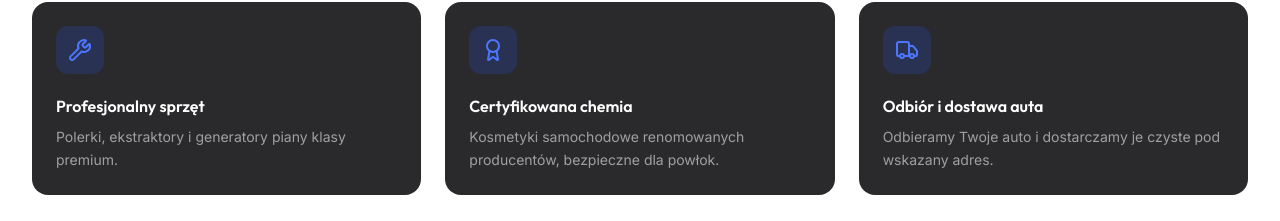
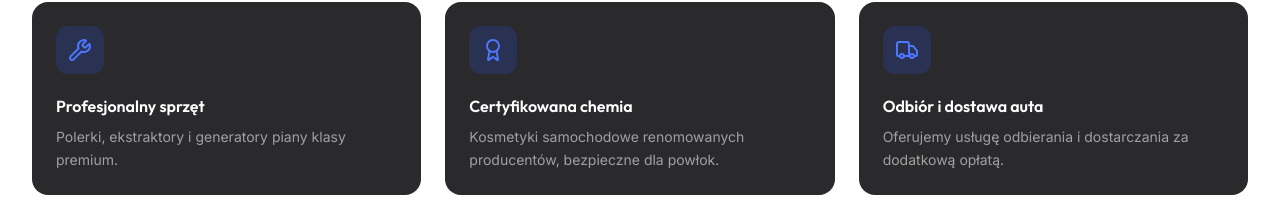
Before and after one commit to 78781978/wash-go, a Next.js app: page /wash-go/o-nas in a window 1280 px wide. Shown: the part 2396-2617 px from the top of the page. Built offline with nearby package versions, Linux system fonts and the light colour scheme.

Commit message:
Clarify that pickup & delivery is a paid add-on, not included
Updates the "Odbiór i dostawa auta" facility card on the About page
(PL and EN) to note the additional fee.

```diff
--- a/src/app/en/about/page.tsx
+++ b/src/app/en/about/page.tsx
@@ -28,7 +28,7 @@ export const metadata: Metadata = {
 const facility = [
   { icon: Wrench, title: "Professional equipment", desc: "Polishers, extractors and premium-class foam generators." },
   { icon: Award, title: "Certified chemistry", desc: "Car care products from trusted brands, safe for coatings." },
-  { icon: Truck, title: "Pickup & delivery", desc: "We pick up your car and deliver it back clean to your address." },
+  { icon: Truck, title: "Pickup & delivery", desc: "We offer a pickup and delivery service for an additional fee." },
 ];
 
 const amenities = [
--- a/src/app/o-nas/page.tsx
+++ b/src/app/o-nas/page.tsx
@@ -28,7 +28,7 @@ export const metadata: Metadata = {
 const facility = [
   { icon: Wrench, title: "Profesjonalny sprzęt", desc: "Polerki, ekstraktory i generatory piany klasy premium." },
   { icon: Award, title: "Certyfikowana chemia", desc: "Kosmetyki samochodowe renomowanych producentów, bezpieczne dla powłok." },
-  { icon: Truck, title: "Odbiór i dostawa auta", desc: "Odbieramy Twoje auto i dostarczamy je czyste pod wskazany adres." },
+  { icon: Truck, title: "Odbiór i dostawa auta", desc: "Oferujemy usługę odbierania i dostarczania za dodatkową opłatą." },
 ];
 
 const amenities = [
```
